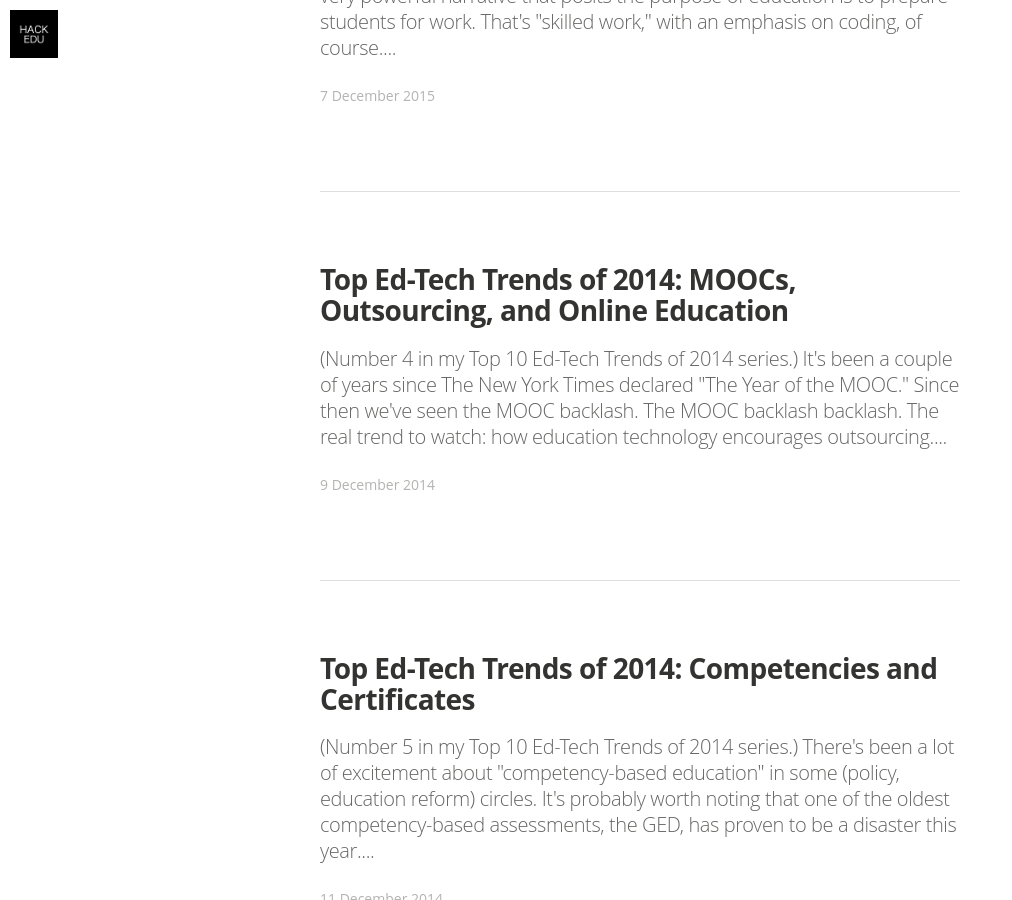
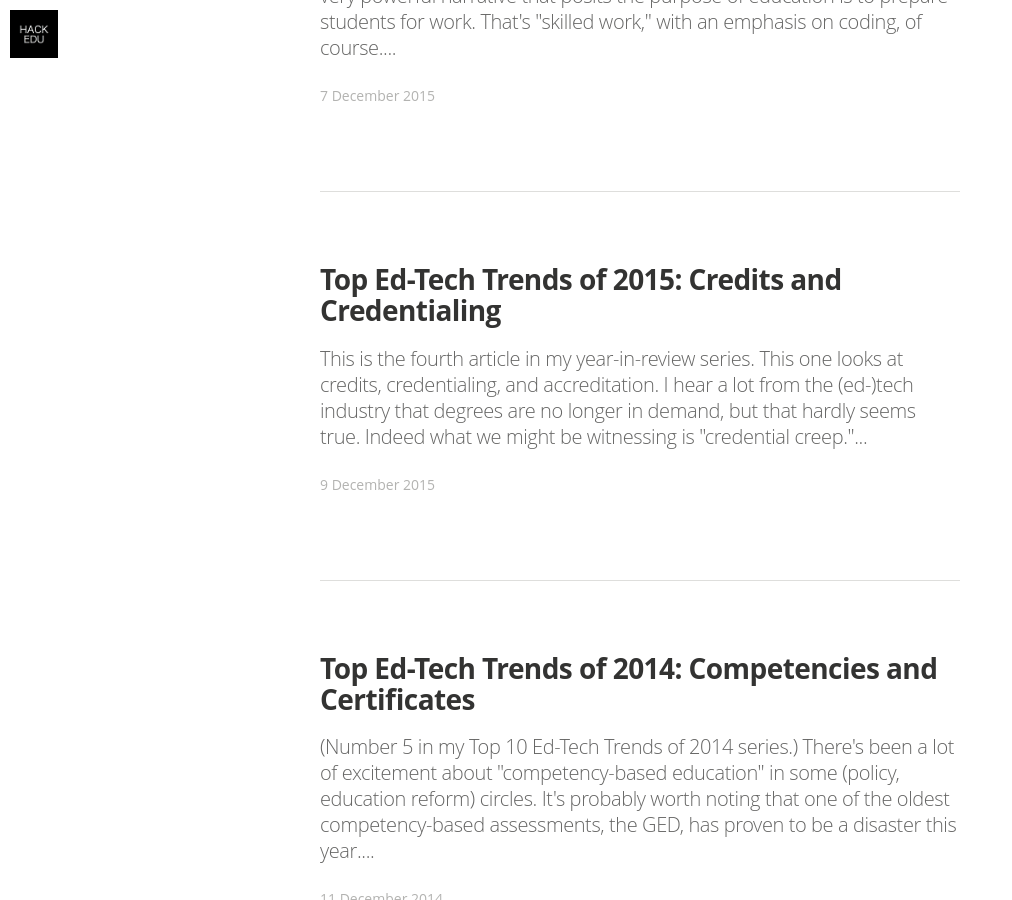
Before and after one commit to HackEducation/Writing, a Jekyll site: the page built from index.html, in a window 1280 px wide and 900 px high, scrolled down 15469 px. Shown: the whole window, without its empty margins (0-1012 px from the left). Built offline with Jekyll 4.4.1, drawn with Linux system fonts in a browser that asks for light colours; nearby versions of some CDN libraries; some web fonts are replaced; Markdown is read by kramdown in place of the engine named in the settings; the list of posts is cut into pages by our own code.

Commit message:
new post

```diff
--- a/index.html
+++ b/index.html
@@ -919,20 +919,16 @@ layout: default
 
         <article class="post" itemscope itemtype="http://schema.org/BlogPosting" role="article">
           <div class="article-item">
-
             <header class="post-header">
-              <h2 class="post-title" itemprop="name"><a href="http://2014trends.hackeducation.com/moocs.html" itemprop="url">Top Ed-Tech Trends of 2014: MOOCs, Outsourcing, and Online Education</a></h2>
+              <h2 class="post-title" itemprop="name"><a href="http://hackeducation.com/2015/12/09/trends-credentials/" itemprop="url">Top Ed-Tech Trends of 2015: Credits and Credentialing</a></h2>
             </header>
-
             <section class="post-excerpt" itemprop="description">
-              <p>(Number 4 in my Top 10 Ed-Tech Trends of 2014 series.) It's been a couple of years since The New York Times declared "The Year of the MOOC." Since then we've seen the MOOC backlash. The MOOC backlash backlash. The real trend to watch: how education technology encourages outsourcing....</p>
+              <p>This is the fourth article in my year-in-review series. This one looks at credits, credentialing, and accreditation. I hear a lot from the (ed-)tech industry that degrees are no longer in demand, but that hardly seems true. Indeed what we might be witnessing is "credential creep."...</p>
             </section>
-
             <div class="post-meta">
-              <time datetime="9 December 2014">9 December 2014</time>
+              <time datetime="9 December 2015">9 December 2015</time>
   <!--            <span class="post-tags-set">on <span class="post-tag-">, <a href="/tag/"></a></span></span>-->
             </div>
-
           <div>
         </article>
 
```
